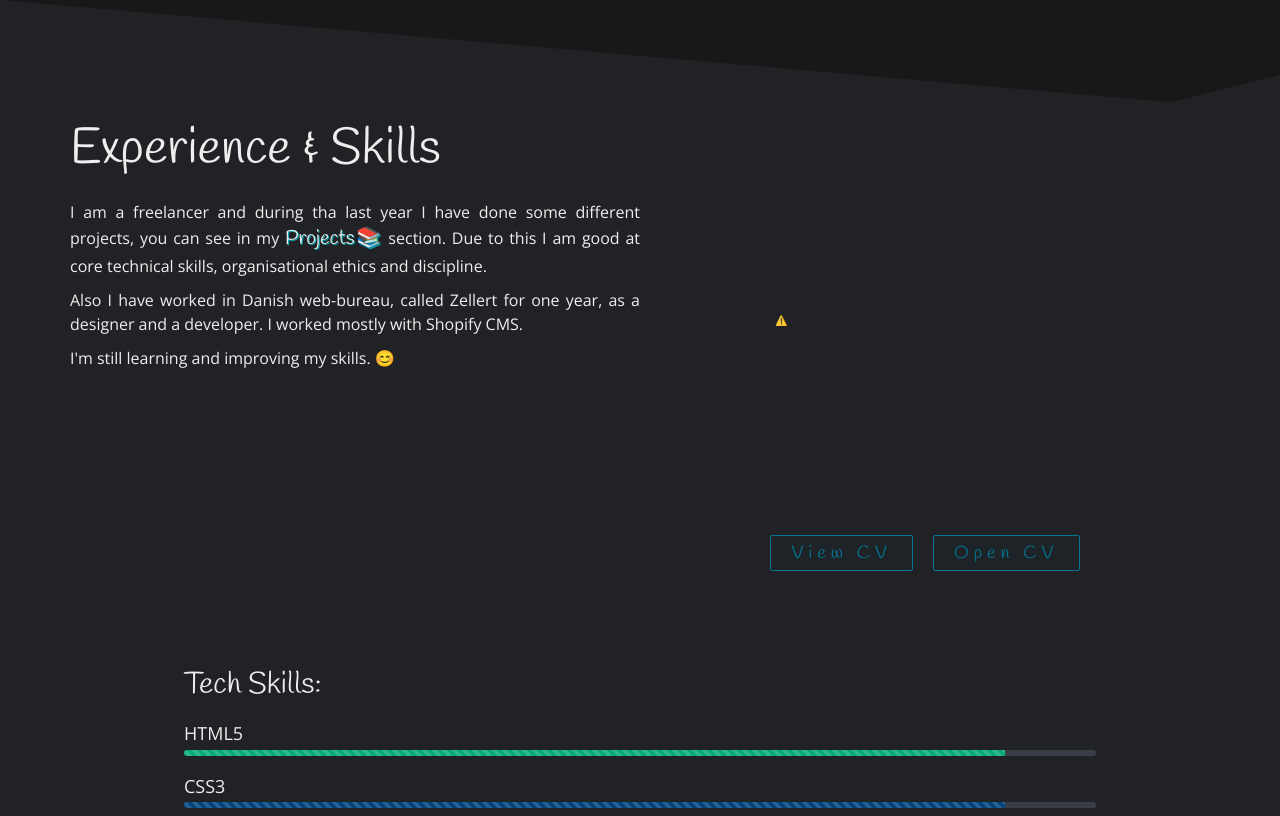
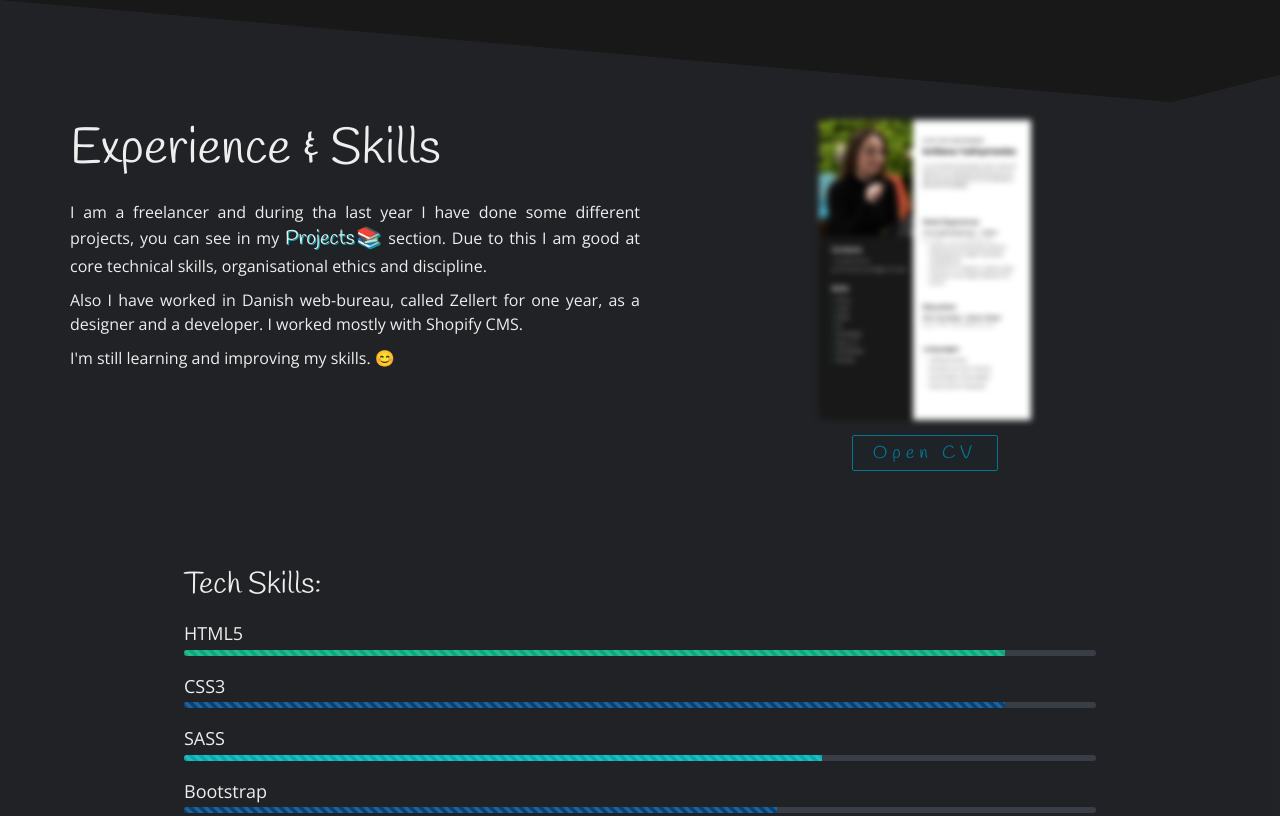
Before and after one commit to SviYu/portfolio, a website: page index.html in a window 1280 px wide. Shown: the part 1460-2276 px from the top of the page. Drawn offline with nearby package versions, Linux system fonts and the light colour scheme; no server answers; a web font is replaced by a local one.

Commit message:
Changed cv image

```diff
--- a/index.html
+++ b/index.html
@@ -175,23 +175,19 @@
                 <div class="exp-right" data-aos="fade-up">
                     <div class="cv">
 
-                        <div><lottie-player src="https://lottie.host/3ddb0dfa-8972-469f-b71d-ac2e1f150569/DgAw7QytHO.json" background="transparent"
-                            speed=".5" style="width: 300px; height: 400px" loop autoplay></lottie-player></div>
+                        <div>
+                            <img class="cv-image" src="img/ResumeImg.jpg" alt="My CV">
+                        </div>
+                        <div class="cv-btn">
+                            <a class="cv-button" href="assets/Resume.pdf" target="_blank">Open CV</a>
+                        </div>
 
-                        <div class="cv-btns">
-                            <div class="cv-btn">
-                                <a class="cv-button view" href="#experience">View CV</a>
-                            </div>
-                            <div class="cv-btn">
-                                <a class="cv-button" href="assets/Resume.pdf" target="_blank">Open CV</a>
-                            </div>
-                        </div>
                     </div>
                     <!-- The Modal -->
-                    <div id="myModal" class="modal">
+                    <!-- <div id="myModal" class="modal">
                         <img class="modal-content" id="img01" src="img/ResumeImg.jpg">
                         <span class="close">&times;</span>
-                    </div>
+                    </div> -->
                 </div>
             </div>
             <!-- skills -->
@@ -277,11 +273,11 @@
                 <div class="contact-envelope" data-aos="fade-up">
                         <a class="contact-button" href="mailto:yuhimenko.svieta@gmail.com?subject=You are Amazing! &#127802;">Send e-mail</a>
 
-                        <div class="contact-envelope-container">
+                        <!-- <div class="contact-envelope-container">
                             <lord-icon class="envelope" src="https://cdn.lordicon.com/gzmgulpl.json" trigger="loop" delay="1000"
                             colors="outline:#ffffff,primary:#192231,secondary:#192231" style="width:60px;height:60px">
                             </lord-icon>
-                        </div>
+                        </div> -->
                 </div>
             </div>
             <div class="contact-right" data-aos="fade-up">
--- a/js/script.js
+++ b/js/script.js
@@ -9,7 +9,7 @@ function myFunction() {
 }
 
 /* Modal CV */
-let modal = document.getElementById('myModal');
+/* let modal = document.getElementById('myModal');
 let imgView = document.querySelector('.view');
 let modalImg = document.getElementById('img01');
 
@@ -19,7 +19,7 @@ imgView.onclick = function () {
 let close = document.getElementsByClassName('close')[0];
 close.onclick = function () {
     modal.style.display = 'none';
-}
+} */
 
 /* Burger menu animation */
 const burgerMenu = document.getElementById('burgerMenu');
--- a/scss/_experience.scss
+++ b/scss/_experience.scss
@@ -88,10 +88,12 @@
     flex-direction: column;
     align-items: center;
     justify-content: center;
-    &-bgPhoto{
-        width: 30rem;
+
+    &-image{
+        width: auto;
         height: 30rem;
-        object-fit:cover;
+        object-fit:contain;
+        filter: blur(.3rem);
 
         &:hover{
 
@@ -100,14 +102,9 @@
             filter: blur(.2rem)
         }
     }
-    &-btns{
-        display: flex;
-        justify-content: center;
+    &-btn{
         margin-top: 2rem;
-        .cv-btn{
-            margin: 0 1rem;
         }
-    }
 
     &-button{
         color: lighten(color(darkpink), 20%);
@@ -122,7 +119,6 @@
         transition: all .2s;
         @include response(md) {
             display: block;
-            margin: 2rem;
             text-align: center;
         }
 
```
Also changed, not shown: css/main.css, 1 other file.
